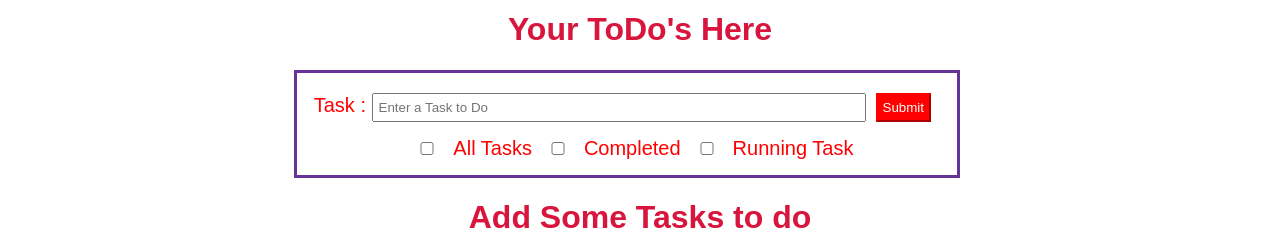
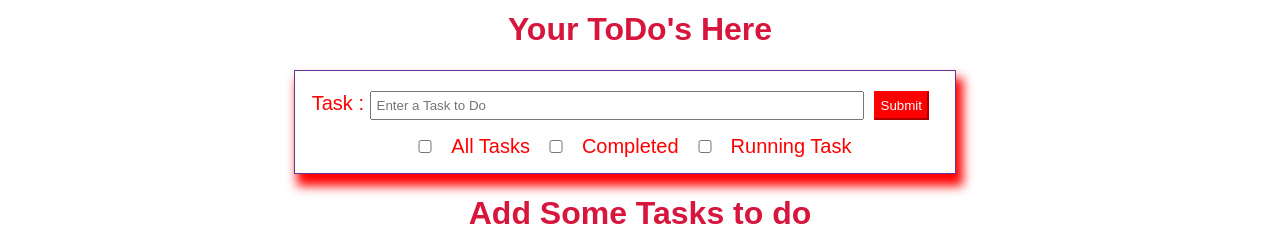
Before and after one commit to Ramtn695/react-todo-app, a React (Create React App) app: page / in a window 1280 px wide. Shown: the part 206-436 px from the top of the page. Built offline with nearby package versions, Linux system fonts and the light colour scheme.

Commit message:
Updated Styles.css

```diff
--- a/src/Todo/Styles.css
+++ b/src/Todo/Styles.css
@@ -1,14 +1,17 @@
-.App {
-  top: 10%;
-  text-align: center;
-  font-family: Arial, Helvetica, sans-serif;
-  background-color:linear-gradient(yellow,green)
-}
+
 h1 {
   color: rgba(216, 21, 60);
 }
 .ToDoForm {
-  border: 3px solid rebeccapurple;
+  border: 1px solid rebeccapurple;
+  padding: 10px;
+  width: 50%;
+  font-weight: bolder;
+  margin-left: 23%;
+  margin-bottom: 10px;
+  box-shadow: 5px 10px 10px 2px red;
+}
+.ToDoList {
   padding: 10px;
   width: 50%;
   font-weight: bolder;
@@ -32,7 +35,7 @@ input {
 .TaskList {
   margin: 10px;
   padding: 10px;
-  background-color: lightgreen;
+  background-color: rgba(255, 0, 255, 0.747);
   color: darkblue;
 }
 .Clear {
@@ -52,3 +55,6 @@ label{
   font-size: 20px;
   font-weight: lighter;
 }
+.Task{
+  padding: 10px;
+}
```
